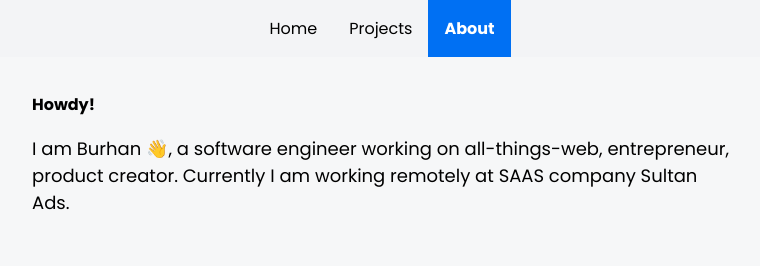
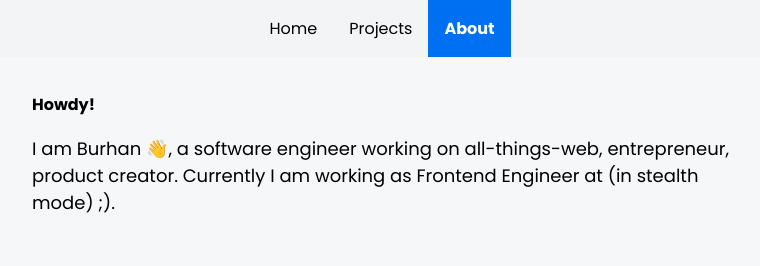
Before and after one commit to burhanahmeed/kusiaga.com, a Next.js app: page /about in a window 1280 px wide. Shown: the top 266 px of the page, without its empty margins (258-1018 px from the left). Built offline with nearby package versions, Linux system fonts and the light colour scheme.

Commit message:
update information

```diff
--- a/components/about.mdx
+++ b/components/about.mdx
@@ -3,7 +3,7 @@ import Contact from './contact'
 __Howdy!__
 
 <font size="4">
-    I am Burhan 👋, a software engineer working on all-things-web, entrepreneur, product creator. Currently I am working remotely at SAAS company Sultan Ads.
+    I am Burhan 👋, a software engineer working on all-things-web, entrepreneur, product creator. Currently I am working as Frontend Engineer at (in stealth mode) ;).
 </font>
 
 <br/><br/>
--- a/pages/index.js
+++ b/pages/index.js
@@ -39,8 +39,8 @@ export default function Home({allPosts}) {
               }}
               className="shadow"
             >
-              <p className="text-clear">Available as a freelancer/consultant for small gig or less than 6 hrs per week.</p>
-              <a className="link-border-bottom" href="mailto:brhn@kusiaga.com">📧 Business inquiries</a>
+              <p className="text-clear">Available as a freelancer/consultant for small gig or less than 3 hrs per week.</p>
+              <a className="link-border-bottom" href="mailto:burhanahmeed@gmail.com">📧 Business inquiries</a>
             </div>
             <div>
               <p className="text-bold text-xl">{'Recent posts'.toLocaleUpperCase()}</p>
```
